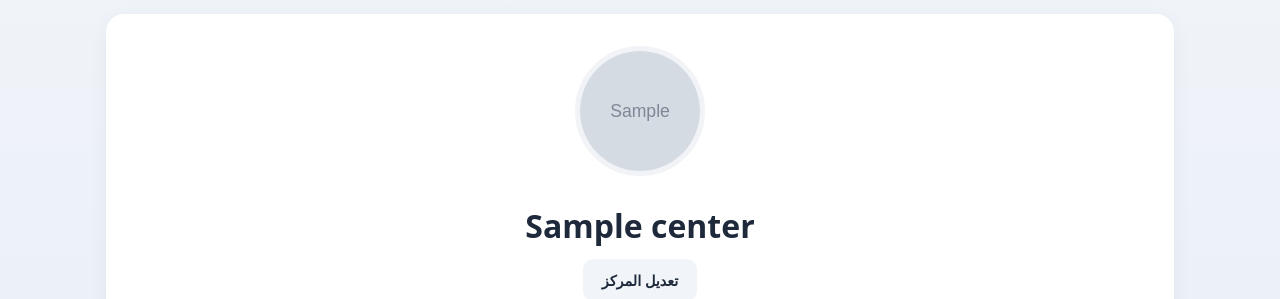
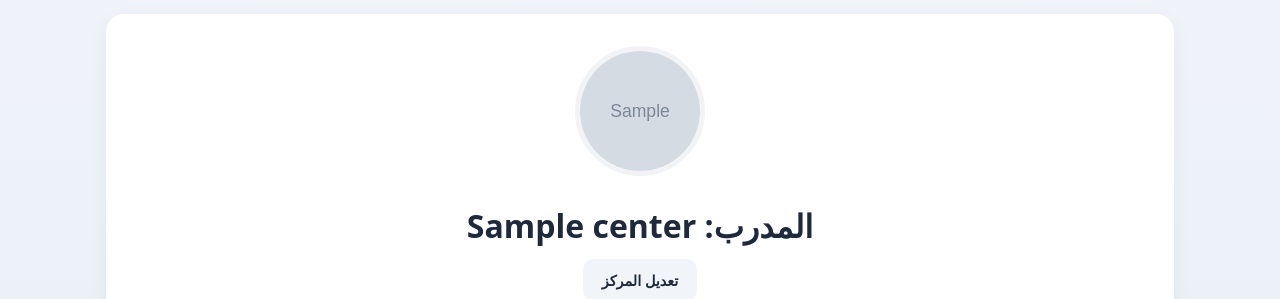
Before and after one commit to Abuali12/corsati, a Django app: a page that uses hub/templates/centers/center_dashboard.html in a window 1280 px wide. Shown: the part 141-440 px from the top of the page. Run offline with Django 5.2, Linux system fonts and the light colour scheme; a user stored in the database is signed in; tables that the repository leaves empty hold one stand-in row (values such as "Sample post"); grey boxes marked "Sample" are stand-in pictures.

Commit message:
small template edit

```diff
--- a/hub/templates/centers/center_dashboard.html
+++ b/hub/templates/centers/center_dashboard.html
@@ -29,7 +29,12 @@
         {% endif %}
 
         <div class="center-info">
-            <h2>{{ center.title }}</h2>
+
+            {% if center.is_individual %}
+                <h2>المدرب: {{ center.title }}</h2>
+            {% else %}
+                <h2>{{ center.title }}</h2>
+            {% endif %}
 
             <div class="dashboard-actions">
                 <a href="{% url 'edit_center' center_slug=center.slug %}" class="btn-secondary">
```
